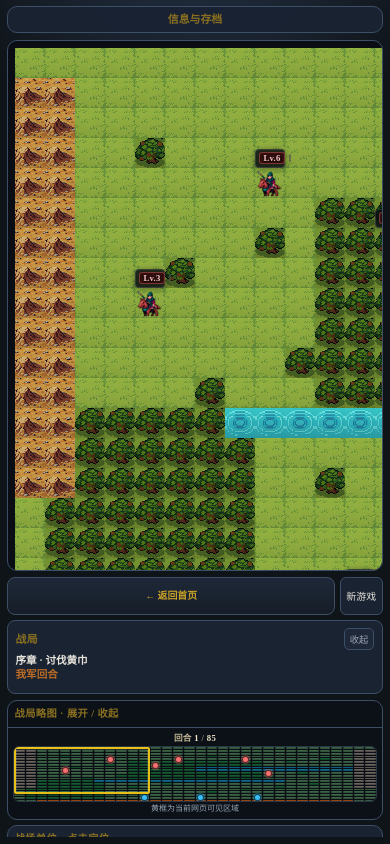
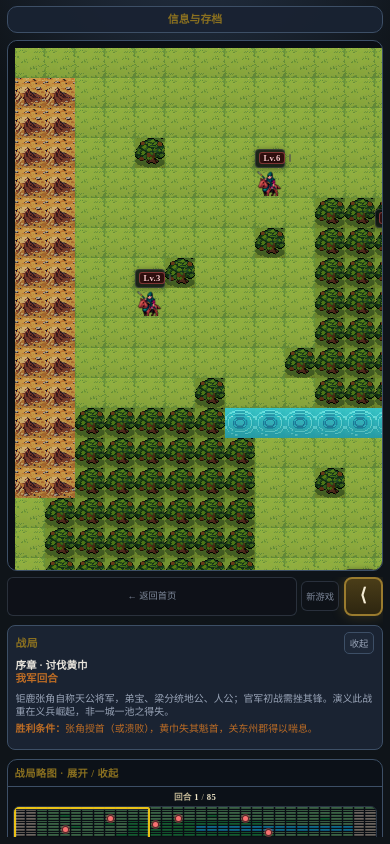
Before and after one commit to huaiyizhu/game-sanguo, a React (Vite) app in the folder client/: page /game in a window 390 px wide. Both pictures are taken after a click on the button "展开战局". Built offline with nearby package versions, Linux system fonts and the light colour scheme; a web font is replaced by a local one.

Commit message:
add button to hide left panels

```diff
--- a/client/src/index.css
+++ b/client/src/index.css
@@ -297,6 +297,11 @@ a:hover {
   grid-template-rows: 1fr;
 }
 
+/* 收起整块左侧：首列缩为边条，主区为「信息与存档」+ 地图 */
+.game-layout.game-layout--battle.game-layout--battle-left-hidden {
+  grid-template-columns: minmax(1.65rem, 2.25rem) minmax(0, 1fr);
+}
+
 @media (max-width: 900px) {
   .game-layout {
     grid-template-columns: 1fr;
@@ -308,6 +313,10 @@ a:hover {
     grid-template-rows: minmax(0, 1fr) auto;
     align-items: stretch;
     min-height: 0;
+  }
+
+  .game-layout.game-layout--battle.game-layout--battle-left-hidden {
+    grid-template-columns: 1fr;
   }
 
   .game-main {
@@ -359,6 +368,10 @@ a:hover {
     gap: 0.28rem;
   }
 
+  .game-layout.game-layout--battle.game-layout--battle-left-hidden {
+    grid-template-columns: minmax(1.65rem, 2.25rem) minmax(0, 1fr);
+  }
+
   .game-layout.game-layout--battle .game-main.game-main--battle {
     order: 0;
     min-height: 0;
@@ -405,19 +418,6 @@ a:hover {
   gap: 0.28rem;
 }
 
-.page.game-layout.game-layout--battle.game-layout--battle-mobile-ui .game-left-toprow .battle-back-home--toprow {
-  padding: 0.26rem 0.32rem;
-  font-size: 0.62rem;
-  line-height: 1.25;
-  min-height: 38px;
-}
-
-.page.game-layout.game-layout--battle.game-layout--battle-mobile-ui .game-left-newgame {
-  padding: 0.22rem 0.36rem;
-  font-size: 0.62rem;
-  min-height: 38px;
-}
-
 .page.game-layout.game-layout--battle.game-layout--battle-mobile-ui .sidebar-expand-bar {
   min-height: 40px;
   padding: 0.32rem 0.45rem;
@@ -649,6 +649,10 @@ a:hover {
     /* 约为常见「宽侧栏」的 2/3 量级，避免占掉半屏 */
     grid-template-columns: minmax(0, min(23.5vw, 10.5rem)) minmax(0, 1fr) !important;
     gap: 0.14rem;
+  }
+
+  .page.game-layout.game-layout--battle.game-layout--battle-mobile-ui.game-layout--battle-left-hidden {
+    grid-template-columns: minmax(1.65rem, 2.25rem) minmax(0, 1fr) !important;
   }
 
   .page.game-layout.game-layout--battle.game-layout--battle-mobile-ui .game-left-stack {
@@ -678,15 +682,22 @@ a:hover {
   }
 
   .page.game-layout.game-layout--battle.game-layout--battle-mobile-ui .game-left-toprow .battle-back-home--toprow {
-    padding: 0.2rem 0.26rem;
-    font-size: 0.56rem;
-    min-height: 32px;
-  }
-
-  .page.game-layout.game-layout--battle.game-layout--battle-mobile-ui .game-left-newgame {
-    padding: 0.18rem 0.28rem;
-    font-size: 0.56rem;
-    min-height: 32px;
+    padding: 0.16rem 0.2rem;
+    font-size: 0.52rem;
+    min-height: 28px;
+  }
+
+  .page.game-layout.game-layout--battle.game-layout--battle-mobile-ui .game-left-toprow .game-left-newgame {
+    padding: 0.08rem 0.22rem !important;
+    font-size: 0.52rem !important;
+    min-height: 28px;
+  }
+
+  .page.game-layout.game-layout--battle.game-layout--battle-mobile-ui .game-left-toprow .game-left-hide-panel {
+    padding: 0.28rem 0.42rem !important;
+    min-width: 2.35rem;
+    min-height: 2.35rem;
+    font-size: 1.08rem !important;
   }
 
   .page.game-layout.game-layout--battle.game-layout--battle-mobile-ui .sidebar-expand-bar {
@@ -800,6 +811,10 @@ a:hover {
   .page.game-layout.game-layout--battle.game-layout--battle-mobile-ui {
     grid-template-columns: minmax(0, min(22vw, 9.5rem)) minmax(0, 1fr) !important;
     gap: 0.12rem;
+  }
+
+  .page.game-layout.game-layout--battle.game-layout--battle-mobile-ui.game-layout--battle-left-hidden {
+    grid-template-columns: minmax(1.65rem, 2.25rem) minmax(0, 1fr) !important;
   }
 }
 
@@ -852,6 +867,13 @@ a:hover {
   top: auto !important;
 }
 
+.page.game-layout.game-layout--battle.game-layout--cheat-mobile.game-layout--battle-left-hidden
+  .game-left-stack--rail-only {
+  max-height: 44px !important;
+  min-height: 40px;
+  flex-direction: row;
+}
+
 /* 秘籍 Ctrl+M：任意视口强开「手机横屏」式双列栅格（与窄屏横屏主效果一致） */
 .page.game-layout.game-layout--battle.game-layout--cheat-mobile-landscape {
   padding-top: max(0.2rem, env(safe-area-inset-top, 0px));
@@ -863,6 +885,10 @@ a:hover {
   gap: 0.14rem !important;
 }
 
+.page.game-layout.game-layout--battle.game-layout--cheat-mobile-landscape.game-layout--battle-left-hidden {
+  grid-template-columns: minmax(1.65rem, 2.25rem) minmax(0, 1fr) !important;
+}
+
 .page.game-layout.game-layout--battle.game-layout--cheat-mobile-landscape .game-main.game-main--battle {
   order: 0 !important;
   min-height: 0;
@@ -909,6 +935,83 @@ a:hover {
   max-height: calc(100vh - 0.5rem);
 }
 
+.game-left-stack__body {
+  display: flex;
+  flex-direction: column;
+  gap: 0.75rem;
+  min-width: 0;
+}
+
+.game-layout.game-layout--battle .game-left-stack__body {
+  gap: 0.55rem;
+}
+
+.game-left-stack--rail-only {
+  gap: 0;
+  overflow: hidden;
+}
+
+.game-layout.game-layout--battle .game-left-stack--rail-only {
+  align-self: stretch;
+  min-height: 0;
+}
+
+.game-left-hide-panel {
+  flex-shrink: 0;
+  align-self: center;
+}
+
+.game-left-edge-toggle {
+  flex-shrink: 0;
+  box-sizing: border-box;
+  width: 100%;
+  min-width: 0;
+  flex: 1;
+  margin: 0;
+  min-height: 5rem;
+  padding: 0.75rem 0;
+  border: 1px solid var(--border);
+  border-radius: 0 8px 8px 0;
+  background: linear-gradient(180deg, #1e2838 0%, #161d28 100%);
+  color: var(--gold-dim);
+  font-size: 1.05rem;
+  line-height: 1;
+  cursor: pointer;
+  display: flex;
+  align-items: center;
+  justify-content: center;
+  font-family: inherit;
+  writing-mode: vertical-rl;
+  text-orientation: mixed;
+  transition: border-color 0.15s, background 0.15s, color 0.15s;
+}
+
+.game-left-edge-toggle:hover {
+  border-color: var(--gold-dim);
+  color: var(--gold);
+  background: linear-gradient(180deg, #243044 0%, #1a222e 100%);
+}
+
+@media (max-width: 900px) and (orientation: portrait) {
+  .game-layout.game-layout--battle.game-layout--battle-left-hidden .game-left-stack--rail-only {
+    max-height: 44px !important;
+    min-height: 40px;
+    flex-direction: row;
+    overflow: hidden;
+    align-self: stretch;
+  }
+
+  .game-layout.game-layout--battle.game-layout--battle-left-hidden .game-left-stack--rail-only .game-left-edge-toggle {
+    flex: 1;
+    writing-mode: horizontal-tb;
+    text-orientation: mixed;
+    min-height: 0;
+    border-radius: 8px;
+    padding: 0.4rem 0.5rem;
+    font-size: 1.15rem;
+  }
+}
+
 .battle-back-home--sidebar {
   text-align: center;
   flex-shrink: 0;
@@ -922,21 +1025,95 @@ a:hover {
   flex-shrink: 0;
 }
 
-.game-left-toprow .battle-back-home--toprow {
+/* 战斗顶栏：弱化「返回 / 新游戏」，放大「收起左侧」减少误触首页 */
+.game-layout.game-layout--battle .game-left-toprow .battle-back-home--toprow {
   flex: 1;
   min-width: 0;
   display: flex;
   align-items: center;
   justify-content: center;
   text-align: center;
-  padding: 0.42rem 0.45rem;
-  font-size: 0.78rem;
-}
-
-.game-left-newgame {
+  padding: 0.22rem 0.3rem;
+  font-size: 0.65rem;
+  font-weight: 500;
+  line-height: 1.25;
+  border-radius: 6px;
+  border: 1px solid rgba(82, 94, 112, 0.45);
+  background: rgba(14, 18, 26, 0.72);
+  color: #8b95a8;
+  text-decoration: none;
+  opacity: 0.92;
+}
+
+.game-layout.game-layout--battle .game-left-toprow .battle-back-home--toprow:hover {
+  opacity: 1;
+  color: #b8c0d0;
+  border-color: rgba(120, 132, 152, 0.55);
+  background: rgba(20, 26, 36, 0.88);
+}
+
+.game-layout.game-layout--battle .game-left-toprow .game-left-newgame {
   flex-shrink: 0;
   align-self: center;
   white-space: nowrap;
+  padding: 0.1rem 0.32rem !important;
+  font-size: 0.65rem !important;
+  font-weight: 500;
+  opacity: 0.9;
+  border-color: rgba(82, 94, 112, 0.45) !important;
+  background: rgba(14, 18, 26, 0.72) !important;
+  color: #8b95a8 !important;
+}
+
+.game-layout.game-layout--battle .game-left-toprow .game-left-newgame:hover:not(:disabled) {
+  opacity: 1;
+  color: #b8c0d0 !important;
+  border-color: rgba(120, 132, 152, 0.55) !important;
+  background: rgba(22, 28, 38, 0.9) !important;
+}
+
+.game-layout.game-layout--battle .game-left-toprow .game-left-hide-panel {
+  align-self: center;
+  padding: 0.38rem 0.52rem !important;
+  min-width: 2.75rem;
+  min-height: 2.75rem;
+  font-size: 1.28rem !important;
+  line-height: 1 !important;
+  font-weight: 700;
+  border-width: 2px !important;
+  border-color: #9a7b2e !important;
+  border-radius: 8px !important;
+  background: linear-gradient(180deg, #4a3d18 0%, #2e2610 100%) !important;
+  color: #f5ecd4 !important;
+  box-shadow: 0 0 14px rgba(212, 175, 55, 0.22);
+  opacity: 1;
+}
+
+.game-layout.game-layout--battle .game-left-toprow .game-left-hide-panel:hover:not(:disabled) {
+  border-color: #c9a227 !important;
+  color: #fff !important;
+  background: linear-gradient(180deg, #5c4a1c 0%, #3a3012 100%) !important;
+  box-shadow: 0 0 18px rgba(228, 198, 90, 0.35);
+}
+
+.page.game-layout.game-layout--battle.game-layout--battle-mobile-ui .game-left-toprow .battle-back-home--toprow {
+  padding: 0.18rem 0.24rem;
+  font-size: 0.58rem;
+  line-height: 1.2;
+  min-height: 30px;
+}
+
+.page.game-layout.game-layout--battle.game-layout--battle-mobile-ui .game-left-toprow .game-left-newgame {
+  padding: 0.1rem 0.26rem !important;
+  font-size: 0.58rem !important;
+  min-height: 30px;
+}
+
+.page.game-layout.game-layout--battle.game-layout--battle-mobile-ui .game-left-toprow .game-left-hide-panel {
+  padding: 0.3rem 0.44rem !important;
+  min-width: 2.45rem;
+  min-height: 2.45rem;
+  font-size: 1.12rem !important;
 }
 
 /* 侧栏：战场缩略图 + 当前网页可见范围（黄框） */
--- a/client/src/pages/GamePage.tsx
+++ b/client/src/pages/GamePage.tsx
@@ -234,7 +234,7 @@ export default function GamePage() {
   inspectUnitIdRef.current = inspectUnitId;
   /** 每次点将/检视递增，使 GameBattle 在再次点同一单位时仍能重播属性浮窗 */
   const [inspectTapSeq, setInspectTapSeq] = useState(0);
-  /** 主战场有指针活动时为 true；静止一段时间后隐藏左侧提要、右侧地形图例与格上地形提示 */
+  /** 主战场有指针活动时为 true；静止一段时间后隐藏右侧地形图例与格上地形提示（左侧「战局」提要不受此项影响，避免随地图边缘微动反复伸缩与滚动条闪烁） */
   const MAP_POINTER_IDLE_MS = 1400;
   const [battleMapPointerActive, setBattleMapPointerActive] = useState(true);
   const battleMapPointerTimerRef = useRef<ReturnType<typeof setTimeout> | null>(null);
@@ -299,6 +299,8 @@ export default function GamePage() {
       return false;
     }
   });
+  /** 整块左侧（战局 / 略图 / 战场单位）收起为一条边栏，仅留主区「信息与存档」与地图 */
+  const [battleLeftPanelHidden, setBattleLeftPanelHidden] = useState(false);
   const [rosterExpanded, setRosterExpanded] = useState(() => {
     try {
       if (typeof window === "undefined") return true;
@@ -1020,7 +1022,9 @@ export default function GamePage() {
           : cheatBattleLayout === "landscape"
             ? " game-layout--cheat-mobile-landscape"
             : ""
-      }${cheatBattleLayout !== "none" || battleMobileUi ? " game-layout--battle-mobile-ui" : ""}`}
+      }${cheatBattleLayout !== "none" || battleMobileUi ? " game-layout--battle-mobile-ui" : ""}${
+        battleLeftPanelHidden ? " game-layout--battle-left-hidden" : ""
+      }`}
     >
       {stagePickerOpen && (
         <div
@@ -1161,13 +1165,28 @@ export default function GamePage() {
           </div>
         </div>
       )}
-      <div className="game-left-stack">
+      <div
+        className={["game-left-stack", battleLeftPanelHidden ? "game-left-stack--rail-only" : ""]
+          .filter(Boolean)
+          .join(" ")}
+      >
+        {!battleLeftPanelHidden ? (
+          <div className="game-left-stack__body">
         <div className="game-left-toprow" role="toolbar" aria-label="导航与开局">
           <Link to="/" className="battle-back-home battle-back-home--sidebar battle-back-home--toprow">
             ← 返回首页
           </Link>
           <button type="button" className="btn tiny game-left-newgame" onClick={onNewGame}>
             新游戏
+          </button>
+          <button
+            type="button"
+            className="btn tiny game-left-hide-panel"
+            onClick={() => setBattleLeftPanelHidden(true)}
+            title="收起左侧，仅保留地图与「信息与存档」"
+            aria-label="收起左侧战局、略图与战场单位"
+          >
+            ⟨
           </button>
         </div>
         {metaSidebarCollapsed ? (
@@ -1196,10 +1215,10 @@ export default function GamePage() {
               <br />
               <span className="status-inline">{statusLine}</span>
             </p>
-            {battleMapPointerActive && battle.scenarioBrief ? (
+            {battle.scenarioBrief ? (
               <p className="scenario-story small">{battle.scenarioBrief}</p>
             ) : null}
-            {battleMapPointerActive && battle.victoryBrief ? (
+            {battle.victoryBrief ? (
               <p className="victory-hint small">
                 <strong>胜利条件：</strong>
                 {battle.victoryBrief}
@@ -1365,6 +1384,20 @@ export default function GamePage() {
             </div>
           </aside>
         </details>
+          </div>
+        ) : null}
+        {battleLeftPanelHidden ? (
+          <button
+            type="button"
+            className="game-left-edge-toggle"
+            onClick={() => setBattleLeftPanelHidden(false)}
+            aria-expanded={false}
+            aria-label="展开左侧战局、略图与战场单位"
+            title="展开左侧战局、略图与战场单位"
+          >
+            ⟩
+          </button>
+        ) : null}
       </div>
 
       <main className="game-main game-main--battle">
```
